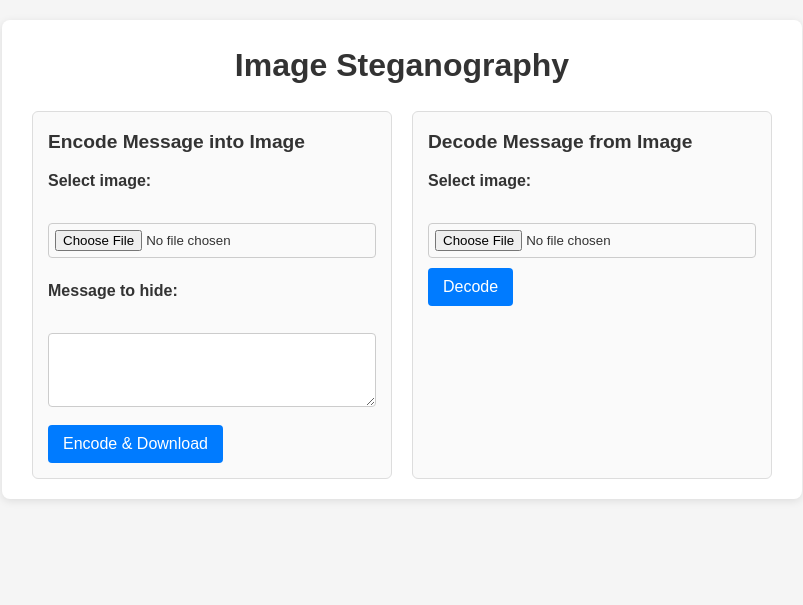
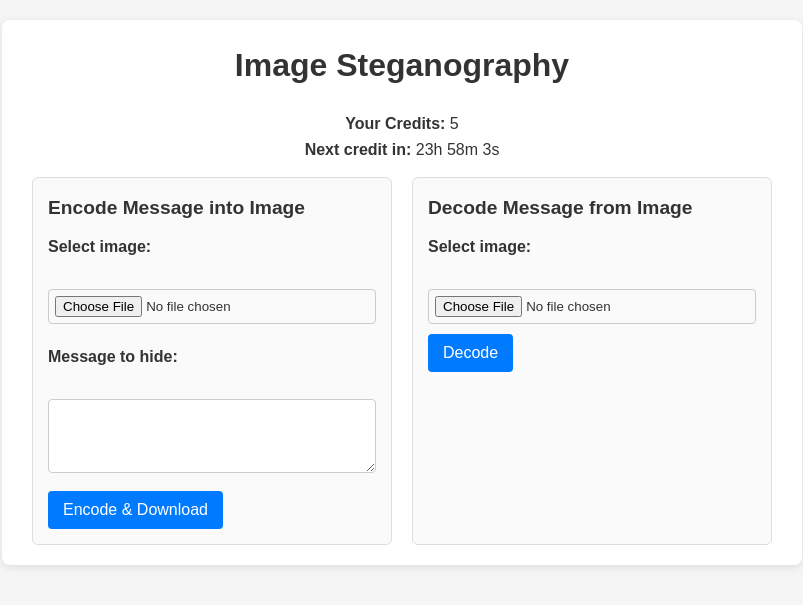
Before and after one commit to satyaprakashmohanty13/steganography-tools, a Flask app: page / in a window 1280 px wide. Shown: the top 605 px of the page, without its empty margins (238-1041 px from the left). Run offline with Flask 2, Linux system fonts and the light colour scheme.

Commit message:
Update index.html

```diff
--- a/templates/index.html
+++ b/templates/index.html
@@ -3,7 +3,7 @@
 <head>
     <meta charset="UTF-8" />
     <meta name="viewport" content="width=device-width, initial-scale=1" />
-    <title>Image Steganography</title>
+    <title>Image Steganography with Credits</title>
     <link rel="stylesheet" href="{{ url_for('static', filename='style.css') }}" />
 </head>
 <body>
@@ -20,6 +20,11 @@
         {% endif %}
         {% endwith %}
 
+        <div class="credit-info">
+            <p><strong>Your Credits:</strong> {{ credits }}</p>
+            <p><strong>Next credit in:</strong> <span id="timer">--:--:--</span></p>
+        </div>
+
         <div class="forms">
             <div class="form-box">
                 <h2>Encode Message into Image</h2>
@@ -30,7 +35,9 @@
                     <label for="message">Message to hide:</label><br />
                     <textarea id="message" name="message" rows="4" required></textarea><br />
 
-                    <button type="submit">Encode & Download</button>
+                    <button type="submit" {% if credits < 3 %}disabled{% endif %}>
+                        {% if credits < 3 %}Need 3 Credits{% else %}Encode & Download{% endif %}
+                    </button>
                 </form>
             </div>
 
@@ -40,10 +47,32 @@
                     <label for="image_decode">Select image:</label><br />
                     <input type="file" id="image_decode" name="image" accept="image/*" required /><br />
 
-                    <button type="submit">Decode</button>
+                    <button type="submit" {% if credits < 3 %}disabled{% endif %}>
+                        {% if credits < 3 %}Need 3 Credits{% else %}Decode{% endif %}
+                    </button>
                 </form>
             </div>
         </div>
     </div>
+
+    <script>
+        // Countdown timer for next credit
+        const nextCreditTime = new Date("{{ next_credit_time }}").getTime();
+        function updateTimer() {
+            const now = new Date().getTime();
+            const diff = nextCreditTime - now;
+            const timerEl = document.getElementById("timer");
+            if (diff <= 0) {
+                timerEl.innerText = "Available now! Refresh to claim.";
+                return;
+            }
+            const hours = Math.floor(diff / (1000 * 60 * 60));
+            const minutes = Math.floor((diff % (1000 * 60 * 60)) / (1000 * 60));
+            const seconds = Math.floor((diff % (1000 * 60)) / 1000);
+            timerEl.innerText = `${hours}h ${minutes}m ${seconds}s`;
+        }
+        updateTimer();
+        setInterval(updateTimer, 1000);
+    </script>
 </body>
 </html>
```
